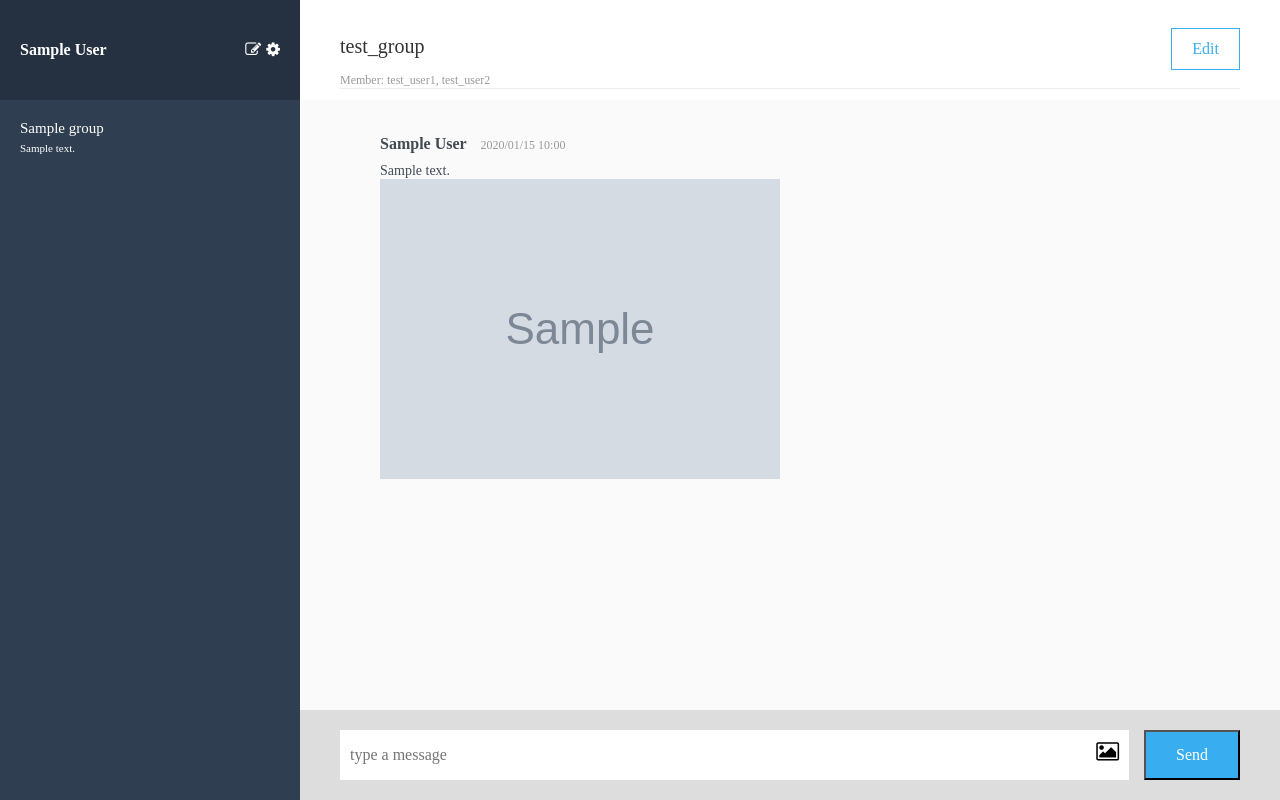
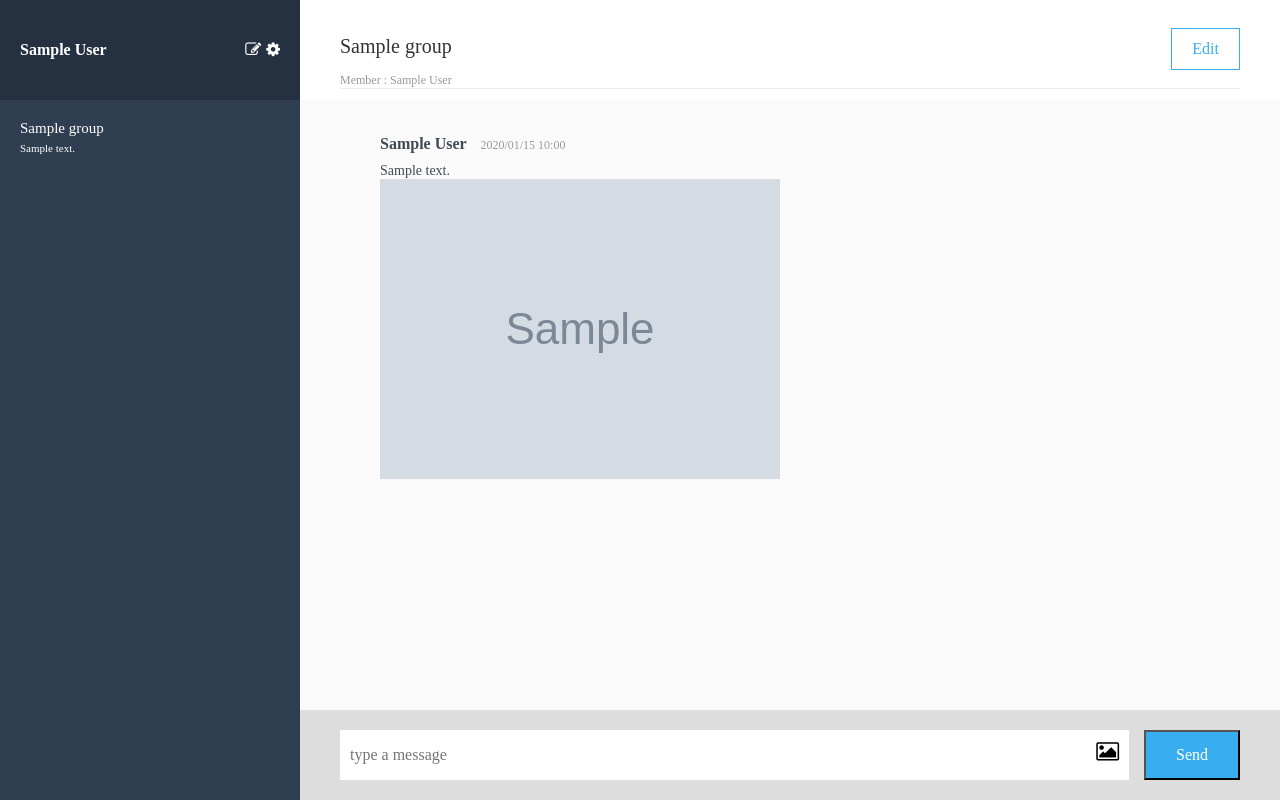
Before and after one commit to tkori/chat-space, a Rails app: page /groups/1/messages in a window 1280 px wide. Run offline with Rails 7, Linux system fonts and the light colour scheme; a user stored in the database is signed in; tables that the repository leaves empty hold one stand-in row (values such as "Sample post"); grey boxes marked "Sample" are stand-in pictures; style sheets or scripts are compiled from the project's sources; some libraries are stand-ins or nearby versions.

Commit message:
Display the group name and members

```diff
--- a/app/views/shared/_main.html.haml
+++ b/app/views/shared/_main.html.haml
@@ -2,9 +2,11 @@
   .main__header
     .main__header__box
       %p.main__header__box--current-group
-        test_group
+        = @group.name
       %p.main__header__box--current-members
-        Member: test_user1, test_user2
+        Member :
+        - @group.users.each do |user|
+          = user.name
     .main__header--edit-btn
       Edit
 
```
